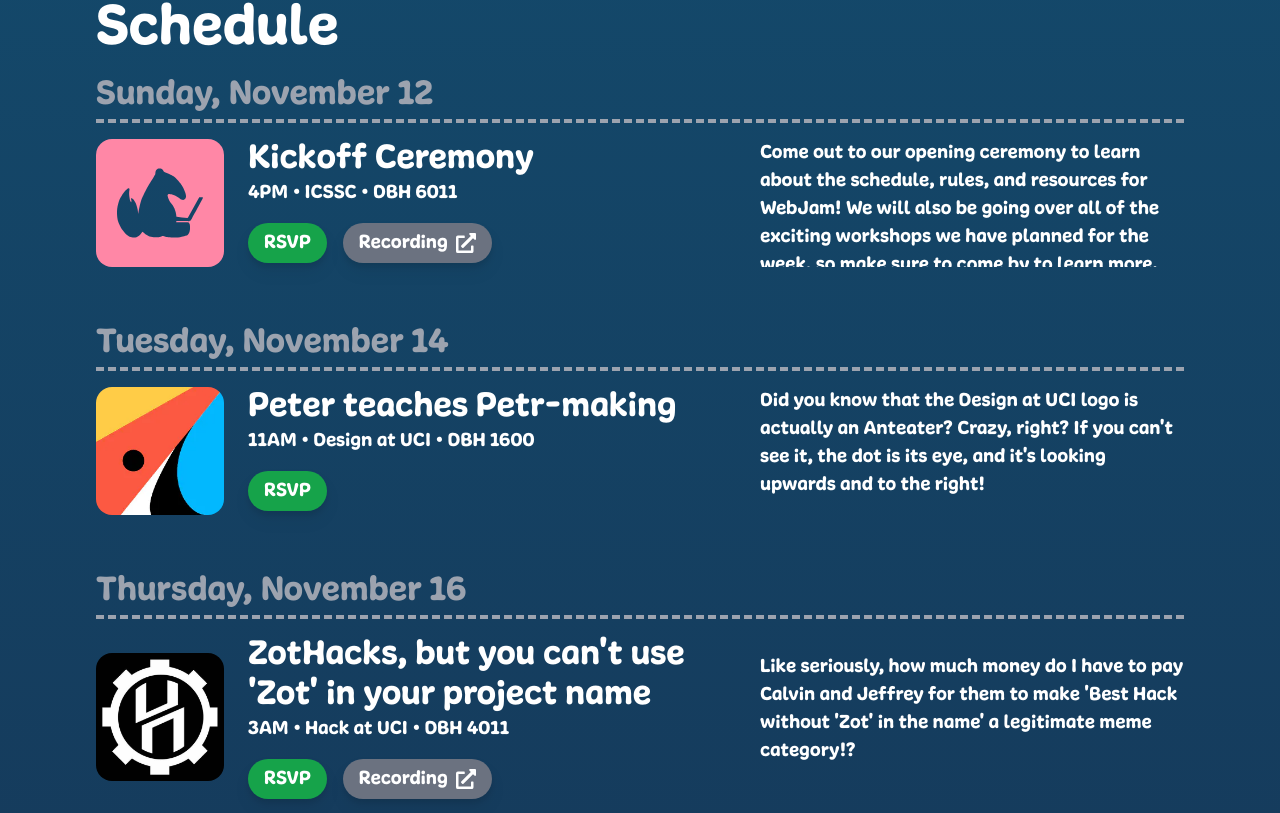
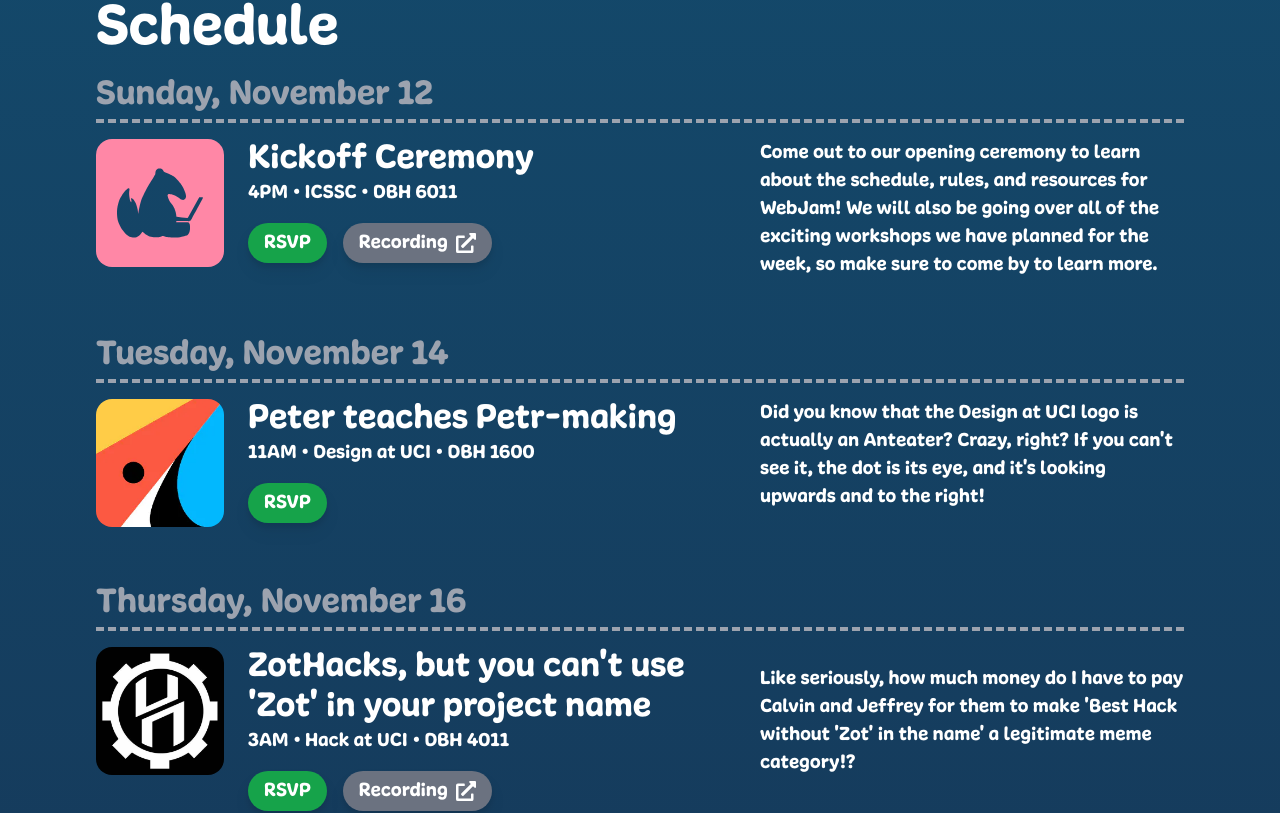
Before and after one commit to icssc/webjam-2023, a Next.js app: page / in a window 1280 px wide. Shown: the part 1376-2189 px from the top of the page. Built offline with nearby package versions, Linux system fonts and the light colour scheme.

Commit message:
Adjust description styling

```diff
--- a/src/components/events/events.js
+++ b/src/components/events/events.js
@@ -60,8 +60,8 @@
                   className="flex flex-col lg:flex-row border-gray-400 border-t-4 border-dashed w-[100%] py-4 lg:items-center lg:justify-between gap-6 lg:gap-0"
                   key={event.title + event.time}
                 >
-                  <div className="flex gap-6">
-                    <div className="hidden md:flex items-center h-32 w-32 my-auto">
+                  <div className="flex gap-6 lg:h-[100%] align-top items-start">
+                    <div className="hidden md:flex items-center h-32 w-32">
                       <img
                         src={event.logo}
                         alt="Club Logo"
@@ -108,7 +108,7 @@
                       </div>
                     </div>
                   </div>
-                  <div className="lg:w-[40%] lg:h-32 overflow-y-auto text-base md:text-xl flex align-top items-start">
+                  <div className="lg:w-[40%] lg:min-h-[8rem] overflow-y-auto text-base md:text-xl">
                     {event.desc}
                   </div>
                 </div>
```
